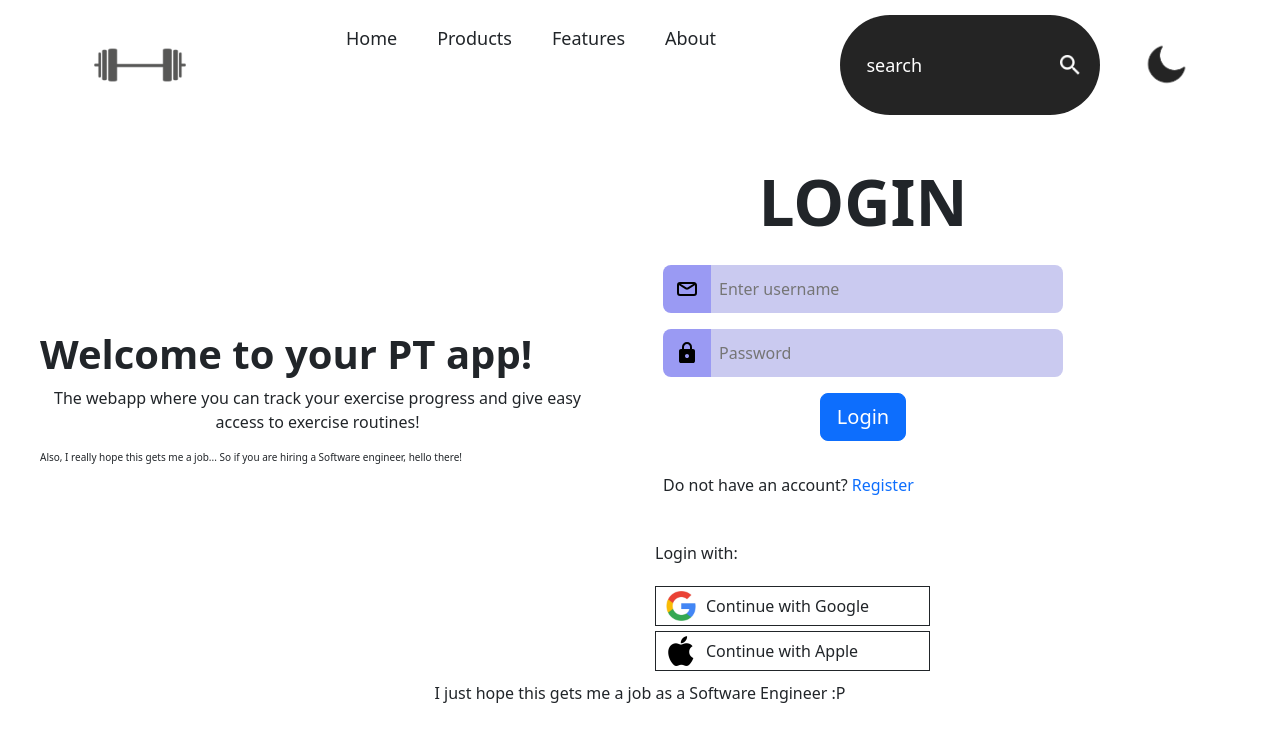
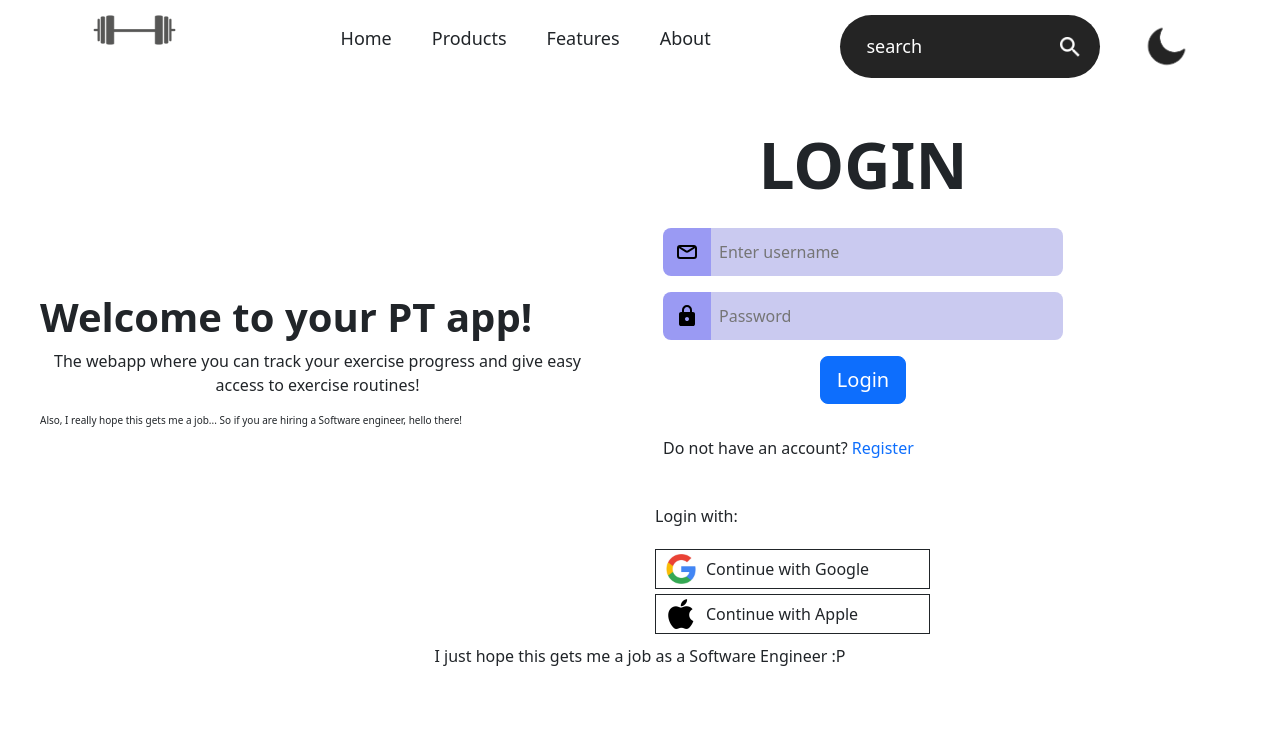
Before and after one commit to EmmanuelBerkowicz/pt-app, a React (Vite) app: page / in a window 1280 px wide. Shown: the top 742 px of the page. Built offline with nearby package versions, Linux system fonts and the light colour scheme.

Commit message:
Logo png cropped as blank space was messing with navbar size.

```diff
--- a/src/components/navbar/styles/Navbar.module.css
+++ b/src/components/navbar/styles/Navbar.module.css
@@ -7,7 +7,7 @@
 }
 
 .logo{
-    height: 100px;
+    height: 30px;
     cursor: pointer;
     object-fit: contain;
 }
```
Also changed, not shown: src/assets/Images/Navbar/logo-black.png, src/assets/Images/Navbar/logo-white.png.
